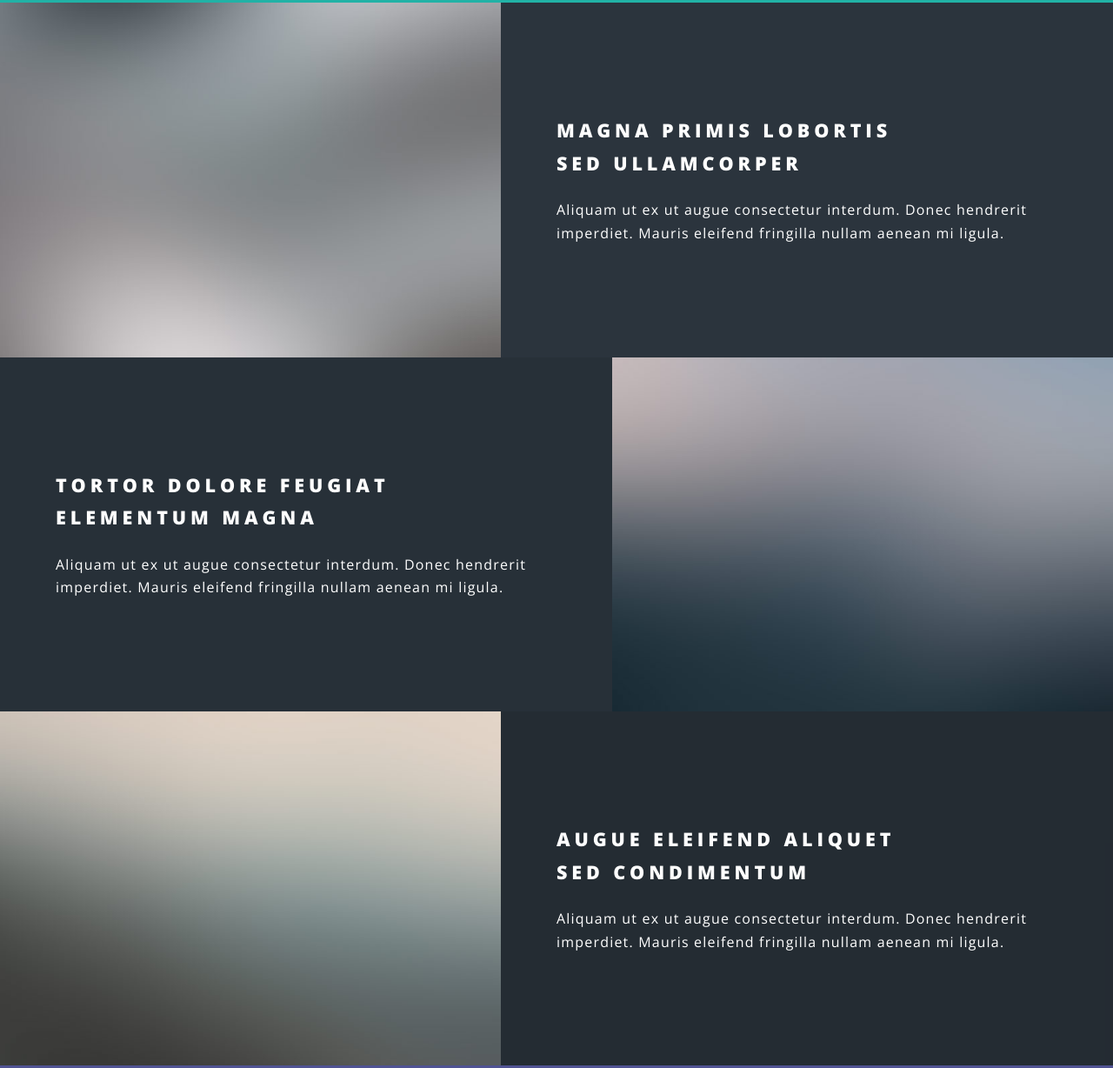
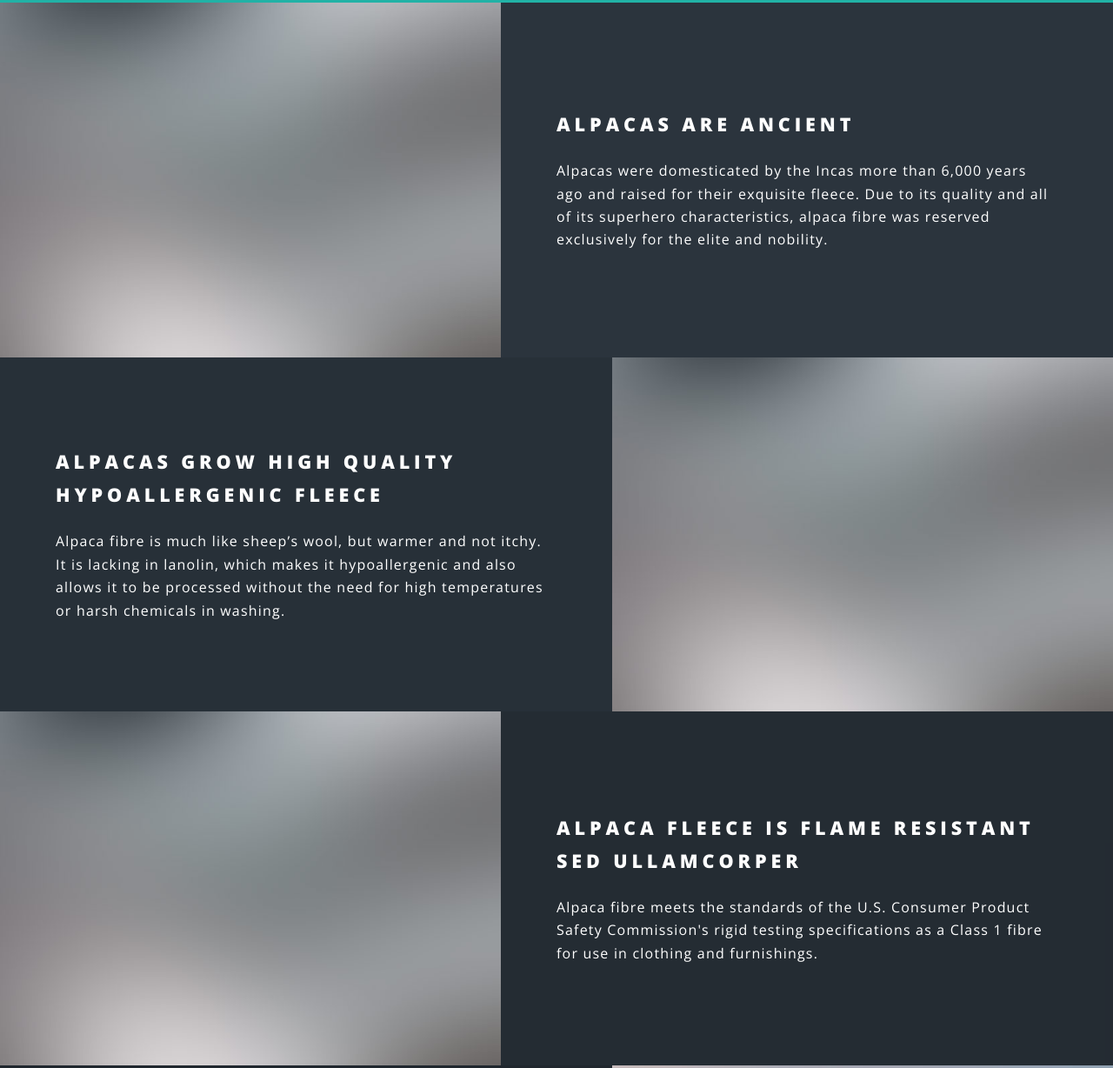
Before and after one commit to AdamAbdRahman/Specral-Alpacas, a plain HTML site: page index.html in a window 1280 px wide. Shown: the part 1318-2546 px from the top of the page at 87% size. Drawn offline with nearby package versions, Linux system fonts and the light colour scheme.

Commit message:
Update text

```diff
--- a/index.html
+++ b/index.html
@@ -78,23 +78,42 @@
 					<section id="two" class="wrapper alt style2">
 						<section class="spotlight">
 							<div class="image"><img src="images/pic01.jpg" alt="" /></div><div class="content">
-								<h2>Magna primis lobortis<br />
+								<h2>Alpacas are ancient</h2>
+								<p>Alpacas were domesticated by the Incas more than 6,000 years ago and raised for their
+                                exquisite fleece. Due to its quality and all of its superhero characteristics, alpaca fibre
+                                was reserved exclusively for the elite and nobility.  </p>
+							</div>
+						</section>
+						<section class="spotlight">
+							<div class="image"><img src="images/pic01.jpg" alt="" /></div><div class="content">
+								<h2>Alpacas grow high quality <br />hypoallergenic fleece </h2>
+								<p>Alpaca fibre is much like sheep’s wool, but warmer and not itchy. It is lacking in
+                                lanolin, which makes it hypoallergenic and also allows it to be processed without the
+                                need for high temperatures or harsh chemicals in washing. </p>
+							</div>
+						</section>
+						<section class="spotlight">
+							<div class="image"><img src="images/pic01.jpg" alt="" /></div><div class="content">
+								<h2>Alpaca fleece is flame resistant<br />
 								sed ullamcorper</h2>
-								<p>Aliquam ut ex ut augue consectetur interdum. Donec hendrerit imperdiet. Mauris eleifend fringilla nullam aenean mi ligula.</p>
+								<p>Alpaca fibre meets the standards of the U.S. Consumer Product Safety Commission's
+                                rigid testing specifications as a Class 1 fibre for use in clothing and furnishings. </p>
 							</div>
 						</section>
 						<section class="spotlight">
 							<div class="image"><img src="images/pic02.jpg" alt="" /></div><div class="content">
-								<h2>Tortor dolore feugiat<br />
-								elementum magna</h2>
-								<p>Aliquam ut ex ut augue consectetur interdum. Donec hendrerit imperdiet. Mauris eleifend fringilla nullam aenean mi ligula.</p>
+								<h2>Alpaca fleece comes in <br />a rainbow of hues </h2>
+								<p>Alpaca fiber comes in 22 colors and hundreds of shades, from white to light rose gray to
+                                dark fawn, in addition to the blends that can be made from those, thus minimizing the
+                                need for pollution-intensive dying. </p>
 							</div>
 						</section>
 						<section class="spotlight">
 							<div class="image"><img src="images/pic03.jpg" alt="" /></div><div class="content">
-								<h2>Augue eleifend aliquet<br />
-								sed condimentum</h2>
-								<p>Aliquam ut ex ut augue consectetur interdum. Donec hendrerit imperdiet. Mauris eleifend fringilla nullam aenean mi ligula.</p>
+								<h2>Alpacas are excellent<br /> guards for chickens</h2>
+								<p>Alpacas have been used as chicken and sheep guards for over 17 years in Australia.
+                                They quickly become very protective of their flocks and will chase foxes and other
+                                predators away if they try to approach. </p>
 							</div>
 						</section>
 					</section>
```
